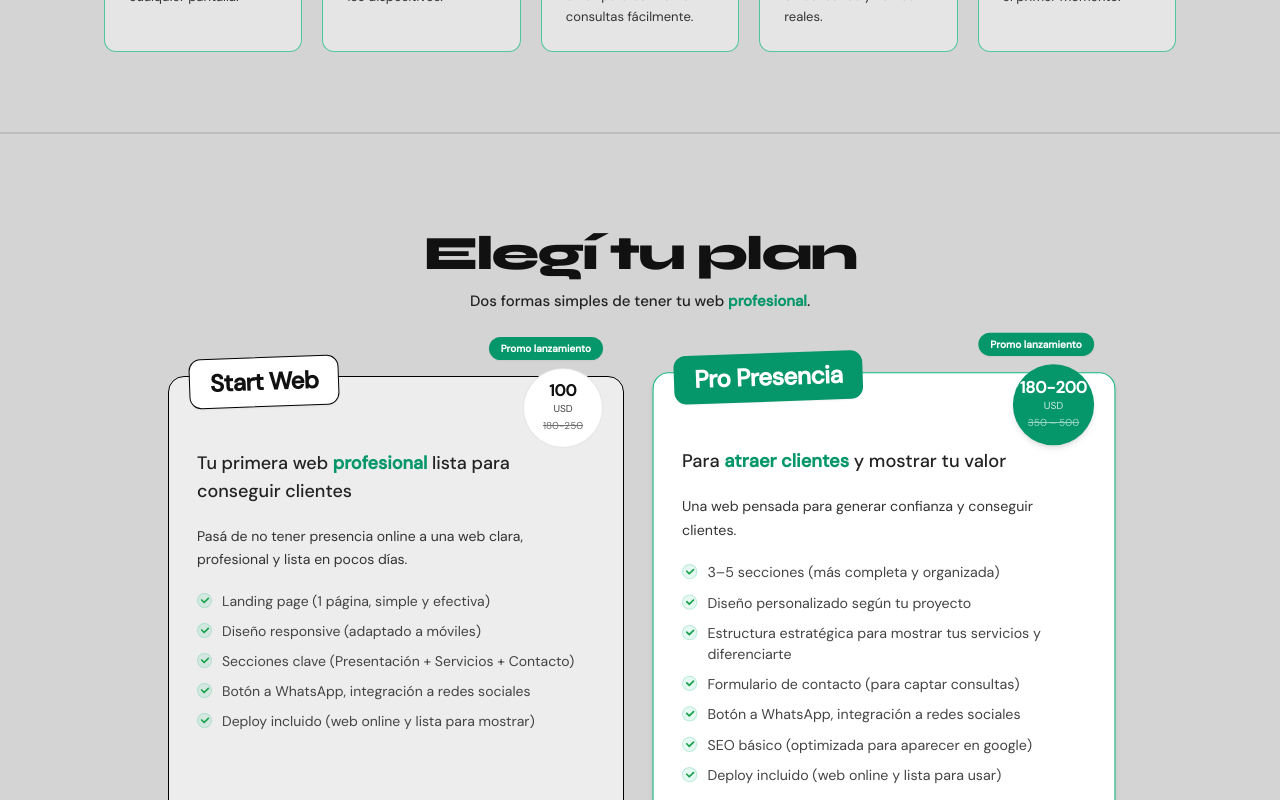
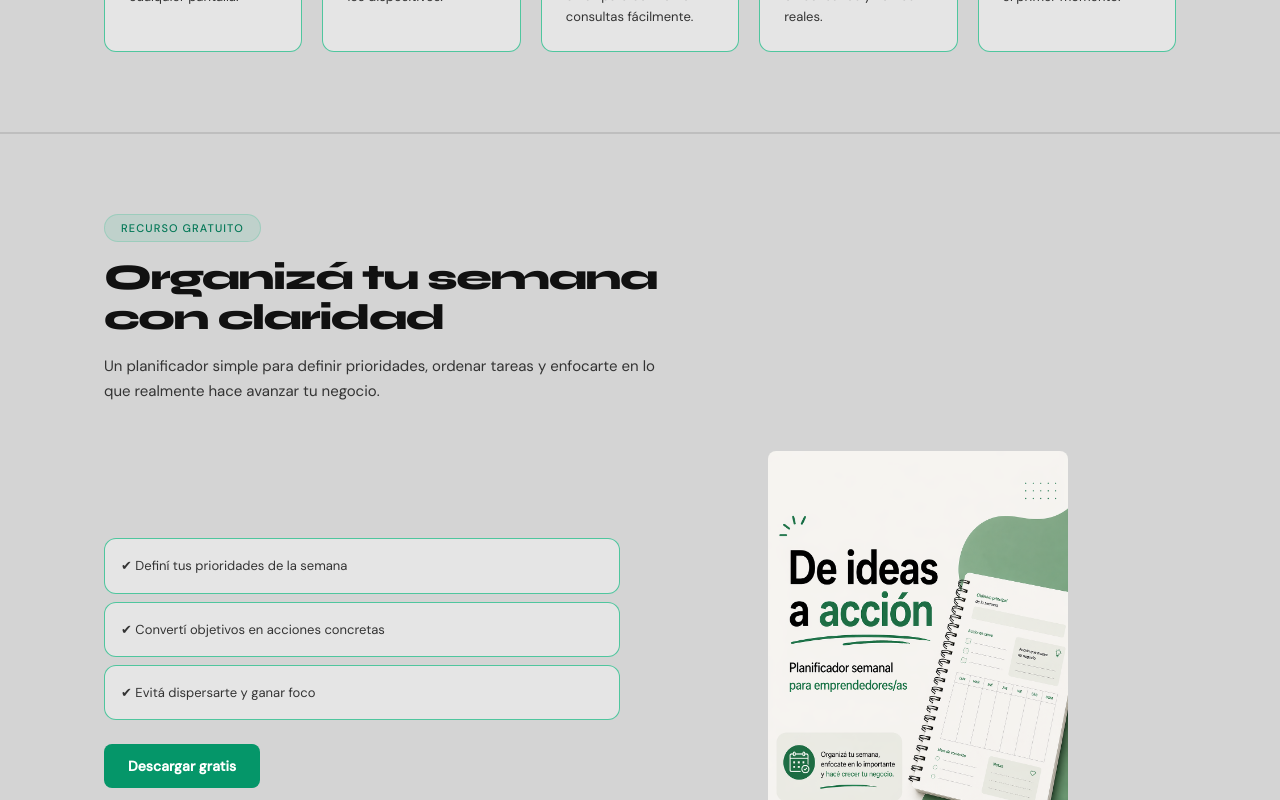
Before and after one commit to joy-amorin/WebSoluciones-landing-page, a Next.js app: page / in a window 1280 px wide. Shown: the part 1820-2620 px from the top of the page. Built offline with nearby package versions, Linux system fonts and the light colour scheme.

Commit message:
feat: add weekly planner section with email capture modal

```diff
--- a/app/page.tsx
+++ b/app/page.tsx
@@ -8,6 +8,7 @@ import Portfolio  from '@/components/Portfolio'
 import Proceso    from '@/components/Proceso'
 import Contacto   from '@/components/Contacto'
 import Footer     from '@/components/Footer'
+import Planificador from '@/components/Planificador'
 
 export default function Home() {
   return (
@@ -17,6 +18,7 @@ export default function Home() {
         <Hero />
         <Problema />
         <Beneficios />
+        <Planificador />
         <Planes />
         <ServiciosAdicionales />
         <Portfolio />
```
